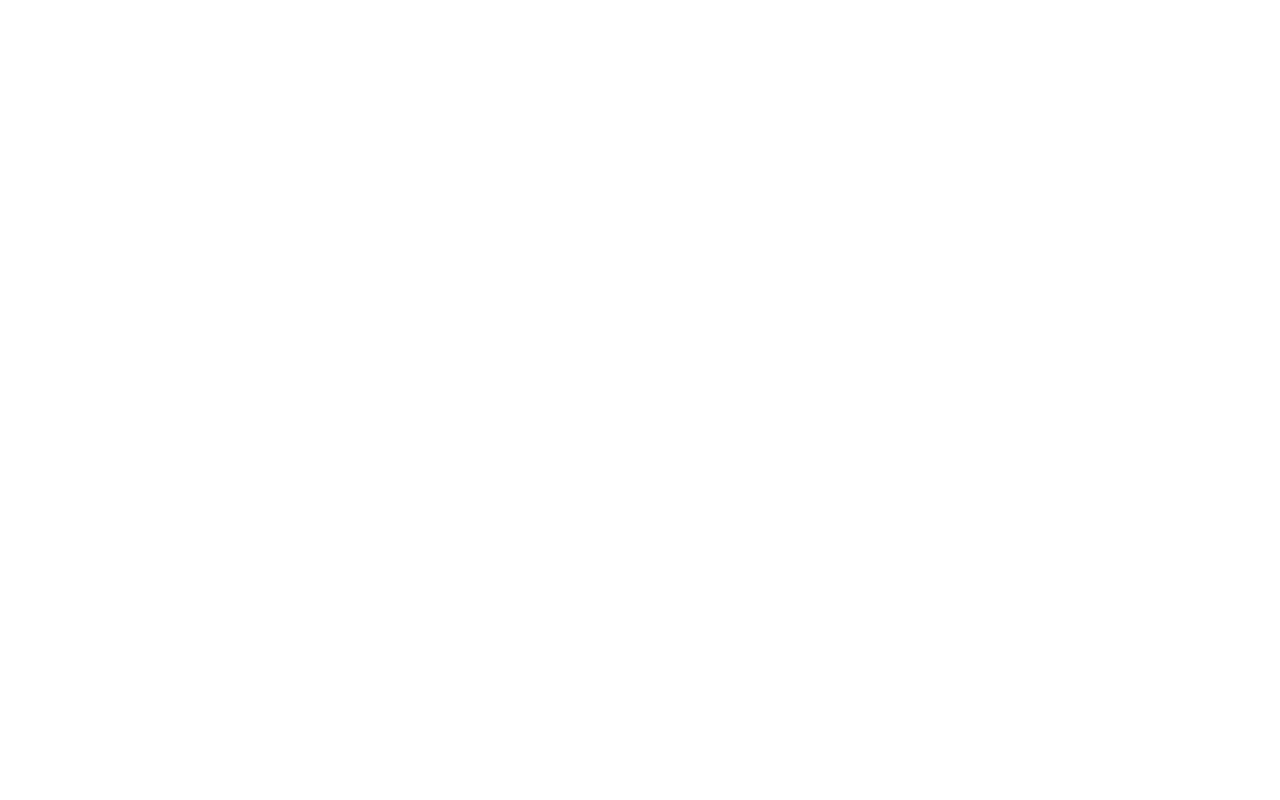
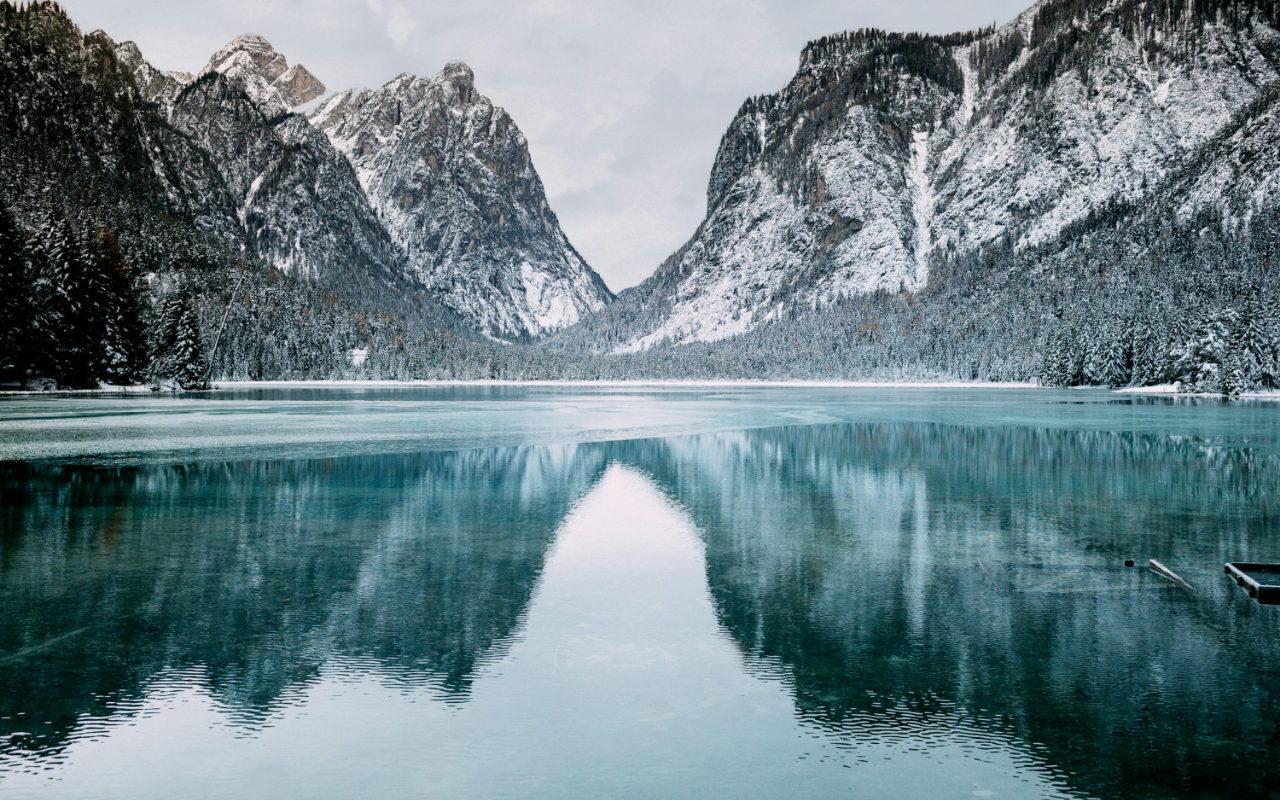
Before and after one commit to aryandas2911/Weather-App, a plain HTML site: page index.html in a window 1280 px wide. Drawn offline with Linux system fonts and the light colour scheme.

Commit message:
Added background image

```diff
--- a/index.html
+++ b/index.html
@@ -6,5 +6,7 @@
     <title>Weather App</title>
     <link rel="stylesheet" href="style.css" />
   </head>
-  <body></body>
+  <body>
+    <div class="main-container"></div>
+  </body>
 </html>
--- a/style.css
+++ b/style.css
@@ -0,0 +1,14 @@
+*{
+    margin: 0;
+    padding: 0;
+    font-family: 'Open Sans', 'Helvetica Neue', sans-serif;
+    box-sizing: border-box;
+}
+
+body{
+    width: 100%;
+    height: 100dvh;
+    background: url('assets/bg.jpeg');
+    background-size: cover;
+    background-position: center;
+}
```
